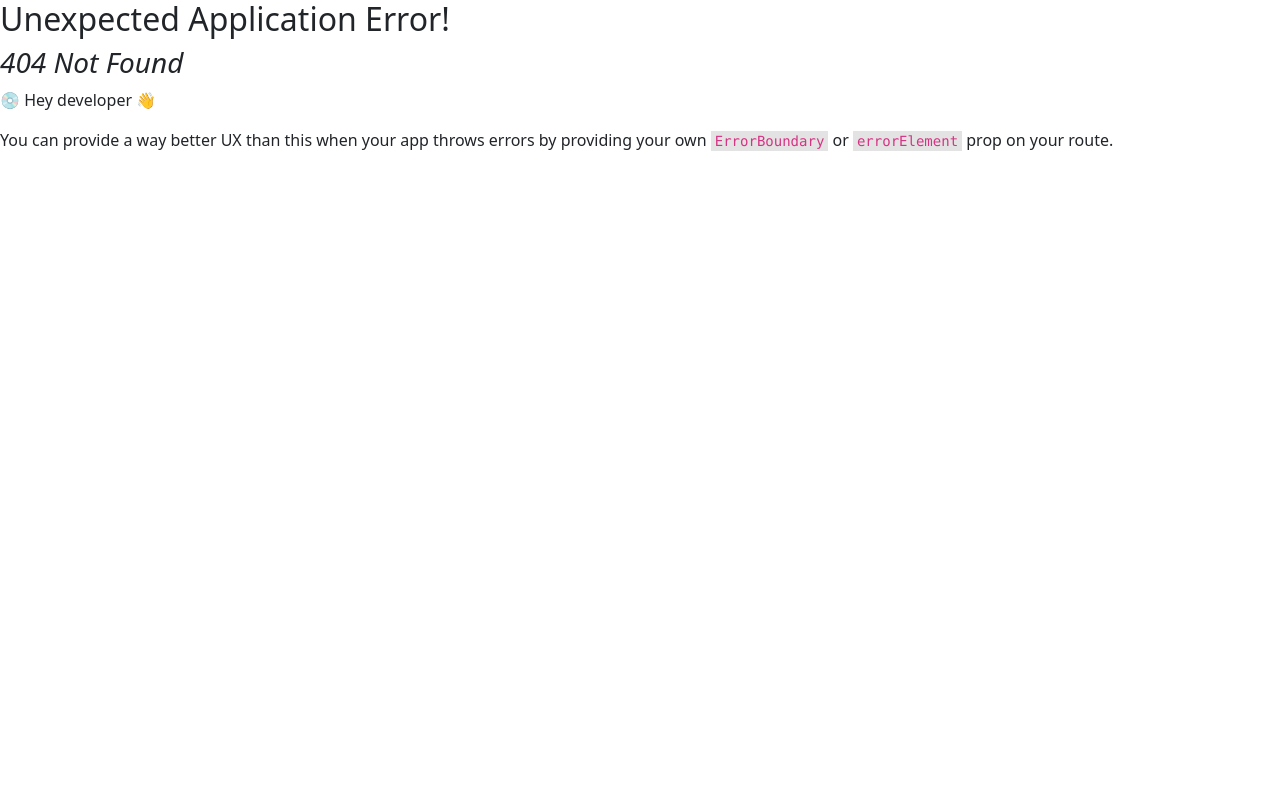
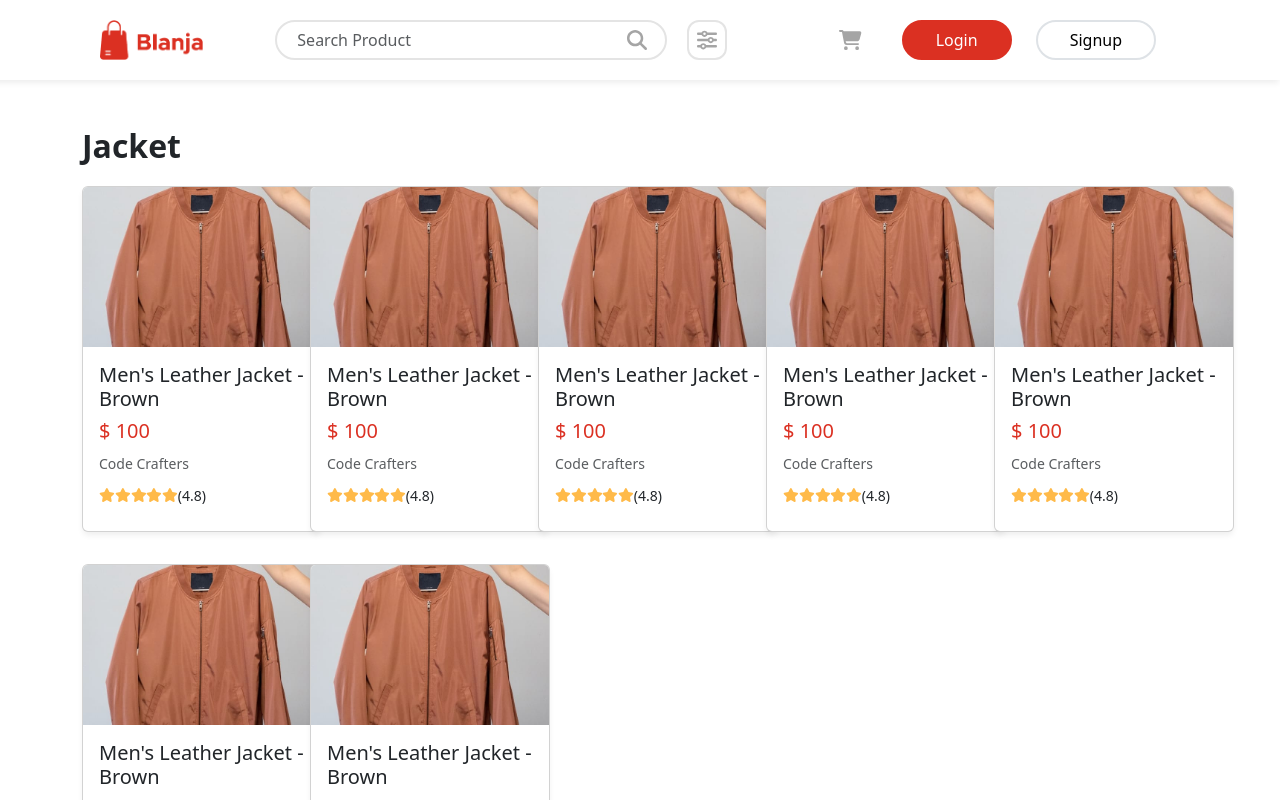
Before and after one commit to suprayogo/Blanja-Web, a React (Create React App) app: page /category in a window 1280 px wide. Before the commit this address had no page. Shown: the top 800 px of the page. Built offline with nearby package versions, Linux system fonts and the light colour scheme.

Commit message:
[ADD] product list by category

```diff
--- a/src/App.jsx
+++ b/src/App.jsx
@@ -10,6 +10,7 @@ import Register from "./pages/Register";
 import RegisterSeller from "./pages/RegisterSeller";
 import Login from "./pages/Login";
 import LoginSeller from "./pages/LoginSeller";
+import Products from "./pages/Products";
 
 import { library } from "@fortawesome/fontawesome-svg-core";
 import {
@@ -42,6 +43,10 @@ const router = createBrowserRouter([
     path: "/register-seller",
     element: <RegisterSeller />,
   },
+  {
+    path: "/category",
+    element: <Products />,
+  },
 ]);
 
 function App() {
--- /dev/null
+++ b/src/pages/Products.jsx
@@ -0,0 +1,89 @@
+import "../style/pages/ProductList.scss";
+
+import React from "react";
+
+import Navbar from "../components/Navbar";
+import ProductCard from "../components/ProductCard";
+
+function Products() {
+  return (
+    <div className="ProductList">
+      <Navbar />
+
+      <section id="category">
+        <div className="container mt-4">
+          <div className="row">
+            <h2 className="fw-bold lh-1">Jacket</h2>
+          </div>
+          <div className="row row-cols-md-5 rows-cols-xs-2">
+            <div className="col">
+              <ProductCard
+                image={"./assets/img/product.jpg"}
+                title={"Men's Leather Jacket - Brown"}
+                price={"100"}
+                storeName={"Code Crafters"}
+                rating={"4.8"}
+              />
+            </div>
+            <div className="col">
+              <ProductCard
+                image={"./assets/img/product.jpg"}
+                title={"Men's Leather Jacket - Brown"}
+                price={"100"}
+                storeName={"Code Crafters"}
+                rating={"4.8"}
+              />
+            </div>
+            <div className="col">
+              <ProductCard
+                image={"./assets/img/product.jpg"}
+                title={"Men's Leather Jacket - Brown"}
+                price={"100"}
+                storeName={"Code Crafters"}
+                rating={"4.8"}
+              />
+            </div>
+            <div className="col">
+              <ProductCard
+                image={"./assets/img/product.jpg"}
+                title={"Men's Leather Jacket - Brown"}
+                price={"100"}
+                storeName={"Code Crafters"}
+                rating={"4.8"}
+              />
+            </div>
+            <div className="col">
+              <ProductCard
+                image={"./assets/img/product.jpg"}
+                title={"Men's Leather Jacket - Brown"}
+                price={"100"}
+                storeName={"Code Crafters"}
+                rating={"4.8"}
+              />
+            </div>
+            <div className="col">
+              <ProductCard
+                image={"./assets/img/product.jpg"}
+                title={"Men's Leather Jacket - Brown"}
+                price={"100"}
+                storeName={"Code Crafters"}
+                rating={"4.8"}
+              />
+            </div>
+            <div className="col">
+              <ProductCard
+                image={"./assets/img/product.jpg"}
+                title={"Men's Leather Jacket - Brown"}
+                price={"100"}
+                storeName={"Code Crafters"}
+                rating={"4.8"}
+              />
+            </div>
+          </div>
+        </div>
+      </section>
+    </div>
+  );
+}
+
+export default Products;
--- /dev/null
+++ b/src/style/pages/ProductList.scss
@@ -0,0 +1,13 @@
+.ProductList {
+  #category {
+    margin-top: 50px;
+    margin-bottom: 25px;
+  }
+
+  @media only screen and (max-width: 575px) {
+    #category {
+      margin-top: 24px;
+      margin-bottom: 12px;
+    }
+  }
+}
```
